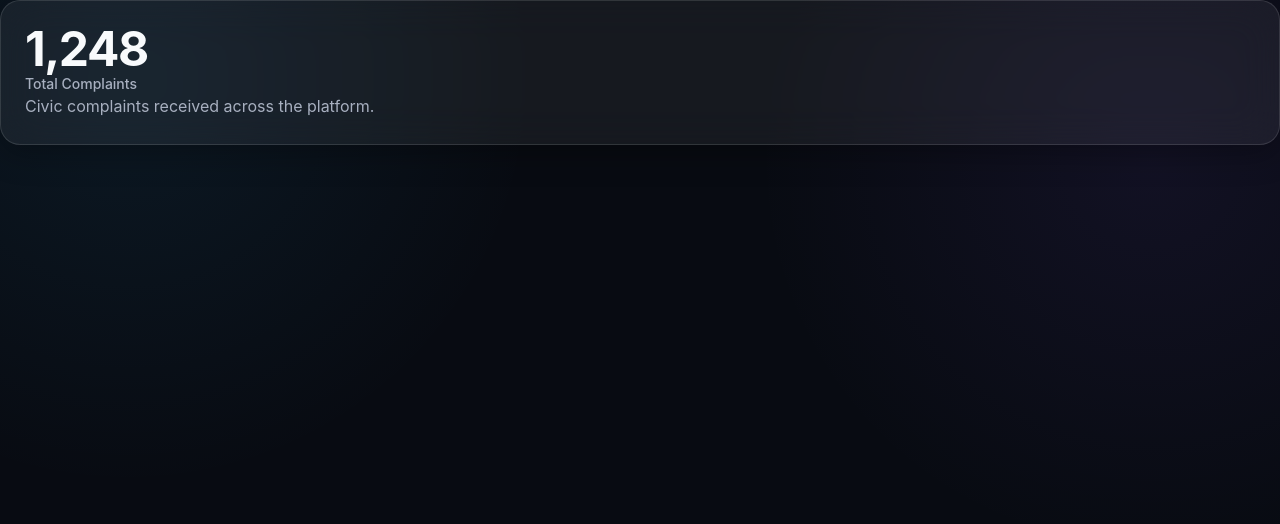
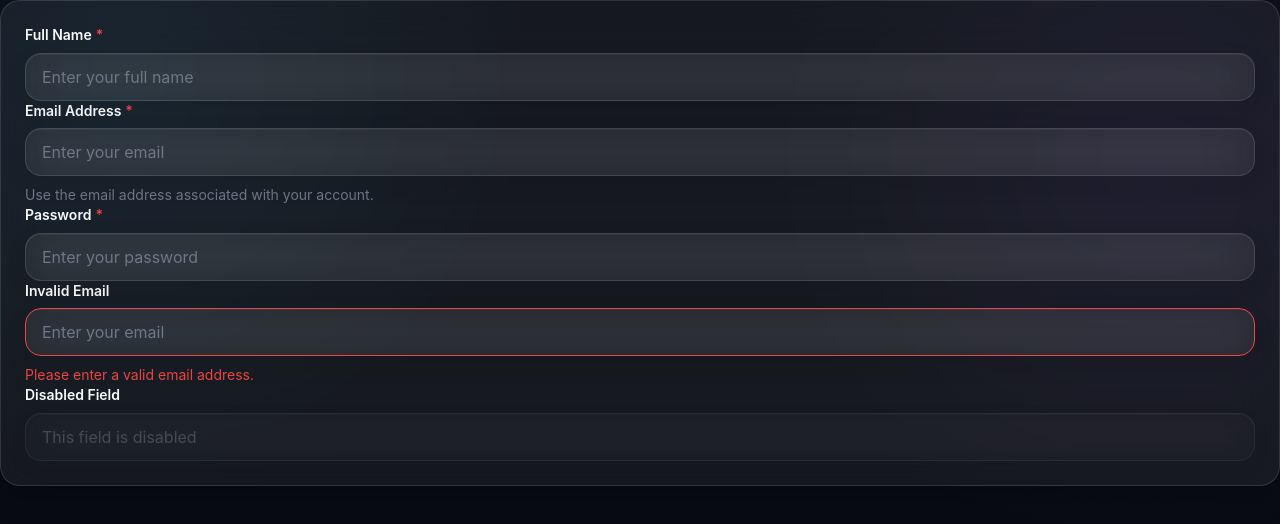
Before and after one commit to SANKAR-P2000/AI-Civic-Intelligence-Platform, a React app in the folder frontend/: page / in a window 1280 px wide. Shown: the top 524 px of the page. Built offline with nearby package versions, Linux system fonts and the light colour scheme; the HTML template or start-up script is replaced by a standard one.

Commit message:
feat(frontend): add reusable input field

```diff
--- a/frontend/src/App.css
+++ b/frontend/src/App.css
@@ -1,13 +1,6 @@
-/* AICIP application-level styles will be added
-   in the component UI phases. */
-.app-shell {
-  min-height: 100vh;
+.form-demo {
   display: flex;
-  align-items: center;
-  justify-content: center;
-  padding: var(--space-8);
+  flex-direction: column;
+  gap: var(--space-5);
+  width: min(100%, 560px);
 }
-
-.app-content {
-  width: min(100%, 420px);
-}
--- a/frontend/src/App.jsx
+++ b/frontend/src/App.jsx
@@ -1,17 +1,51 @@
 import GlassCard from "./components/ui/GlassCard";
+import Input from "./components/ui/Input";
 
 function App() {
   return (
     <main className="app-shell">
       <section className="app-content">
         <GlassCard>
-          <span className="text-kpi">1,248</span>
+          <div className="form-demo">
+            <Input
+              label="Full Name"
+              name="fullName"
+              placeholder="Enter your full name"
+              required
+            />
 
-          <p className="text-kpi-label">Total Complaints</p>
+            <Input
+              label="Email Address"
+              name="email"
+              type="email"
+              placeholder="Enter your email"
+              helperText="Use the email address associated with your account."
+              required
+            />
 
-          <p className="text-body-secondary">
-            Civic complaints received across the platform.
-          </p>
+            <Input
+              label="Password"
+              name="password"
+              type="password"
+              placeholder="Enter your password"
+              required
+            />
+
+            <Input
+              label="Invalid Email"
+              name="invalidEmail"
+              type="email"
+              placeholder="Enter your email"
+              error="Please enter a valid email address."
+            />
+
+            <Input
+              label="Disabled Field"
+              name="disabled"
+              placeholder="This field is disabled"
+              disabled
+            />
+          </div>
         </GlassCard>
       </section>
     </main>
--- /dev/null
+++ b/frontend/src/components/ui/Input.css
@@ -0,0 +1,101 @@
+.aicip-field {
+  display: flex;
+  flex-direction: column;
+  gap: var(--space-2);
+  width: 100%;
+}
+
+.aicip-field__label {
+  display: inline-flex;
+  align-items: center;
+  gap: 4px;
+  color: var(--color-text-primary);
+  font-size: var(--font-size-sm);
+  font-weight: var(--font-weight-semibold);
+  line-height: 1.4;
+}
+
+.aicip-field__required {
+  color: var(--color-danger);
+}
+
+.aicip-field__input {
+  width: 100%;
+  min-height: 48px;
+  padding: 0 var(--space-4);
+
+  color: var(--color-text-primary);
+  background: rgba(255, 255, 255, 0.055);
+
+  border: 1px solid var(--color-border);
+  border-radius: var(--radius-lg);
+
+  font-family: inherit;
+  font-size: var(--font-size-md);
+
+  outline: none;
+
+  backdrop-filter: var(--glass-blur);
+  -webkit-backdrop-filter: var(--glass-blur);
+
+  box-shadow:
+    inset 0 1px 0 rgba(255, 255, 255, 0.05),
+    0 8px 24px rgba(0, 0, 0, 0.08);
+
+  transition:
+    background var(--transition-normal),
+    border-color var(--transition-normal),
+    box-shadow var(--transition-normal),
+    transform var(--transition-normal);
+}
+
+.aicip-field__input::placeholder {
+  color: var(--color-text-muted);
+}
+
+.aicip-field__input:hover:not(:disabled) {
+  background: rgba(255, 255, 255, 0.075);
+  border-color: var(--color-border-hover);
+}
+
+.aicip-field__input:focus {
+  background: rgba(255, 255, 255, 0.085);
+  border-color: var(--color-accent-primary);
+
+  box-shadow:
+    0 0 0 3px rgba(56, 189, 248, 0.12),
+    0 10px 30px rgba(56, 189, 248, 0.08),
+    inset 0 1px 0 rgba(255, 255, 255, 0.08);
+}
+
+.aicip-field__input:disabled {
+  cursor: not-allowed;
+  opacity: 0.5;
+  background: rgba(255, 255, 255, 0.025);
+}
+
+.aicip-field__input--error {
+  border-color: var(--color-danger);
+}
+
+.aicip-field__input--error:focus {
+  border-color: var(--color-danger);
+
+  box-shadow:
+    0 0 0 3px rgba(239, 68, 68, 0.12),
+    0 10px 30px rgba(239, 68, 68, 0.08);
+}
+
+.aicip-field__helper {
+  margin: 0;
+  color: var(--color-text-muted);
+  font-size: var(--font-size-sm);
+  line-height: 1.5;
+}
+
+.aicip-field__error {
+  margin: 0;
+  color: var(--color-danger);
+  font-size: var(--font-size-sm);
+  line-height: 1.5;
+}
--- /dev/null
+++ b/frontend/src/components/ui/Input.jsx
@@ -0,0 +1,72 @@
+import "./Input.css";
+
+function Input({
+  label,
+  name,
+  type = "text",
+  value,
+  onChange,
+  placeholder = "",
+  required = false,
+  disabled = false,
+  error = "",
+  helperText = "",
+  className = "",
+  id,
+  ...rest
+}) {
+  const inputId = id || name;
+  const errorId = `${inputId}-error`;
+  const helperId = `${inputId}-helper`;
+
+  const classes = [
+    "aicip-field__input",
+    error ? "aicip-field__input--error" : "",
+    className,
+  ]
+    .filter(Boolean)
+    .join(" ");
+
+  return (
+    <div className="aicip-field">
+      {label && (
+        <label className="aicip-field__label" htmlFor={inputId}>
+          {label}
+
+          {required && (
+            <span className="aicip-field__required" aria-hidden="true">
+              *
+            </span>
+          )}
+        </label>
+      )}
+
+      <input
+        id={inputId}
+        name={name}
+        type={type}
+        value={value}
+        onChange={onChange}
+        placeholder={placeholder}
+        required={required}
+        disabled={disabled}
+        className={classes}
+        aria-invalid={error ? "true" : "false"}
+        aria-describedby={error ? errorId : helperText ? helperId : undefined}
+        {...rest}
+      />
+
+      {error ? (
+        <p id={errorId} className="aicip-field__error" role="alert">
+          {error}
+        </p>
+      ) : helperText ? (
+        <p id={helperId} className="aicip-field__helper">
+          {helperText}
+        </p>
+      ) : null}
+    </div>
+  );
+}
+
+export default Input;
```
Also changed, not shown: frontend/src/components/ui/Button.css (added, +151 -0 lines), frontend/src/components/ui/Button.jsx (added, +42 -0 lines), 2 other files (tests, documents, lock files or other folders).
